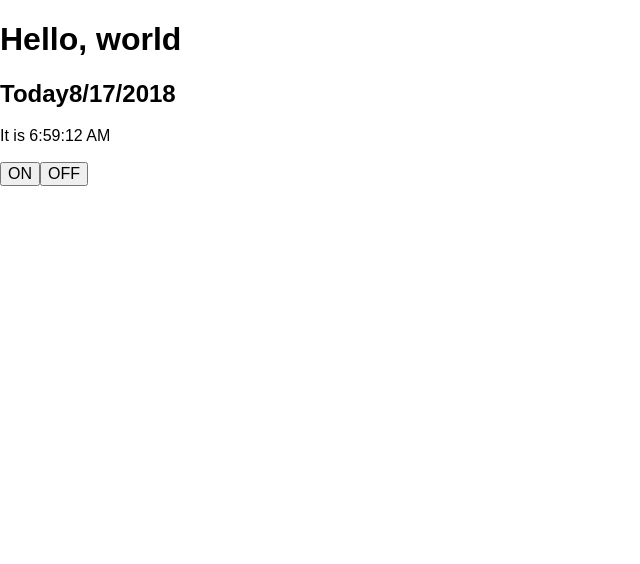
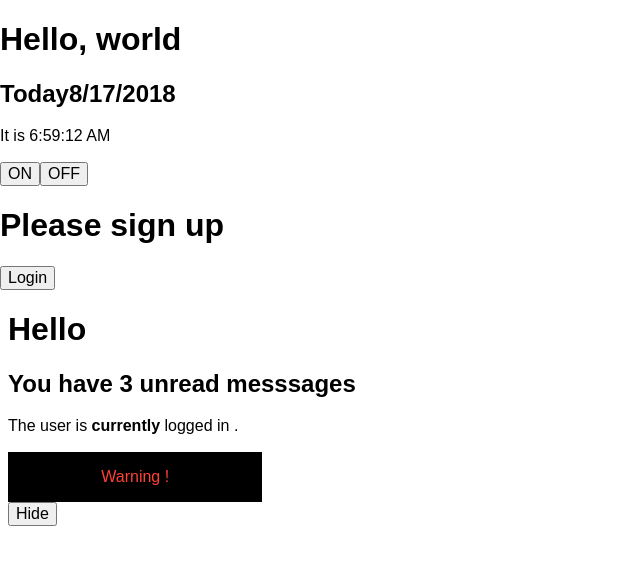
Before and after one commit to HaGiangNguyen97/Learn-React, a React (Create React App) app in the folder hello-world/: page / in a window 1280 px wide. Shown: the top 564 px of the page, without its empty margins (0-640 px from the left). Built offline with nearby package versions, Linux system fonts and the light colour scheme.

Commit message:
Conditional Rendering

```diff
--- a/hello-world/public/index.html
+++ b/hello-world/public/index.html
@@ -5,6 +5,8 @@
   <meta charset="utf-8">
   <meta name="viewport" content="width=device-width, initial-scale=1, shrink-to-fit=no">
   <meta name="theme-color" content="#000000">
+  <link rel="stylesheet" href="https://unpkg.com/tachyons@4.10.0/css/tachyons.min.css"/>
+
   <!--
       manifest.json provides metadata used when your web app is added to the
       homescreen on Android. See https://developers.google.com/web/fundamentals/engage-and-retain/web-app-manifest/
--- a/hello-world/src/App.js
+++ b/hello-world/src/App.js
@@ -2,7 +2,8 @@ import React, { Component } from "react";
 import Chapter4 from "./mainConcepts/Chapter4";
 import Chapter5 from "./mainConcepts/Chapter5";
 import Chapter6 from "./mainConcepts/Chapter6";
-
+import Chapter7 from "./mainConcepts/Chapter7";
+import Chapter7Inline from "./mainConcepts/Chapter7Inline";
 class App extends Component {
   render() {
     return (
@@ -12,6 +13,8 @@ class App extends Component {
         {/* <Chapter5 date={new Date()} /> */}
         <Chapter5 date={new Date()} />
         <Chapter6 />
+        <Chapter7 />
+        <Chapter7Inline />
       </div>
     );
   }
--- /dev/null
+++ b/hello-world/src/mainConcepts/Chapter7.js
@@ -0,0 +1,53 @@
+import React from "react";
+
+function UserGreeting(props) {
+  return <h1>Welcome back !</h1>;
+}
+function GuestGreeting(props) {
+  return <h1>Please sign up</h1>;
+}
+function Greeting(props) {
+  const isLoggedIn = props.isLoggedIn;
+  //let khai bao khong duoc trung
+
+  if (isLoggedIn) {
+    return <UserGreeting />;
+  }
+  return <GuestGreeting />;
+}
+function ButtonLogin(props) {
+  return <button onClick={props.onClick}>Login </button>;
+}
+function ButtonLogout(props) {
+  return <button onClick={props.onClick}>Logout </button>;
+}
+
+class Chapter7 extends React.Component {
+  constructor(props) {
+    super(props);
+    this.state = { isLoggedIn: false };
+  }
+  handleLogin() {
+    this.setState({ isLoggedIn: !this.state.isLoggedIn });
+  }
+  handleLogout() {
+    this.setState({ isLoggedIn: !this.state.isLoggedIn });
+  }
+  render() {
+    const isLoggedIn = this.state.isLoggedIn;
+    let button;
+    if (isLoggedIn) {
+      button = <ButtonLogout onClick={this.handleLogout.bind(this)} />;
+    } else {
+      button = <ButtonLogin onClick={this.handleLogin.bind(this)} />;
+    }
+    return (
+      <div>
+        <Greeting isLoggedIn={isLoggedIn} />
+        {button}
+      </div>
+    );
+  }
+}
+
+export default Chapter7;
--- /dev/null
+++ b/hello-world/src/mainConcepts/Chapter7Inline.js
@@ -0,0 +1,48 @@
+import React from 'react';
+
+function MailBox(props) {
+	const unreadMail = props.unreadMail;
+	// console.log(unreadMail);
+	return (
+		<div>
+			<h1> Hello</h1>
+			{unreadMail.length > 0 && <h2>You have {unreadMail.length} unread messsages</h2>}
+		</div>
+	);
+}
+
+const messages = ['React', 'Re:React', 'Re:Re:React'];
+
+function WarningBanner(props) {
+	if (!props.warn) {
+		return null;
+	}
+	return <div className="  bg-black red pa3 w-20 tc">Warning !</div>;
+}
+class Chapter7Inline extends React.Component {
+	constructor(props) {
+		super(props);
+		this.state = { isLoggedIn: true, showWarnig: true };
+	}
+	handleHide() {
+		this.setState(preState => ({
+			showWarnig: !preState.showWarnig
+		}));
+	}
+	render() {
+		// console.log(this.state.isLoggedIn)
+		return (
+			<div className="ml2">
+				<MailBox unreadMail={messages} />
+				<p>
+					The user is <b>{this.state.isLoggedIn ? ' currently ' : ' not '}</b>logged in .
+				</p>
+				<p>
+					<WarningBanner warn={this.state.showWarnig} />
+					<button onClick={this.handleHide.bind(this)}>{this.state.showWarnig ? 'Hide' : 'Show'}</button>
+				</p>
+			</div>
+		);
+	}
+}
+export default Chapter7Inline;
```
